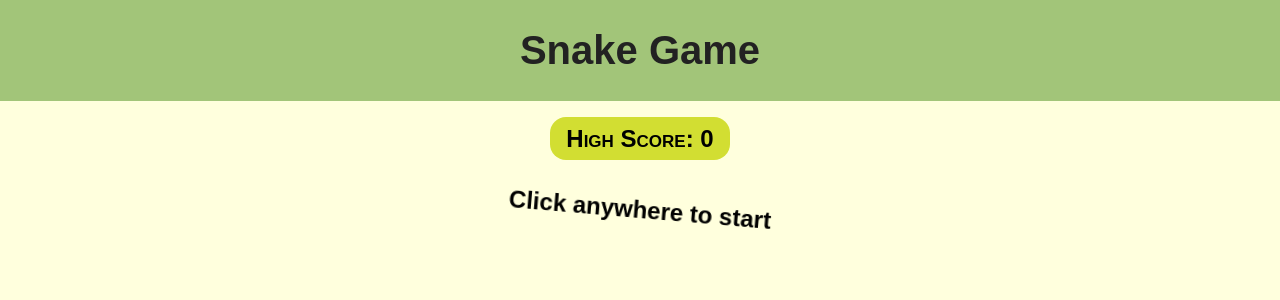
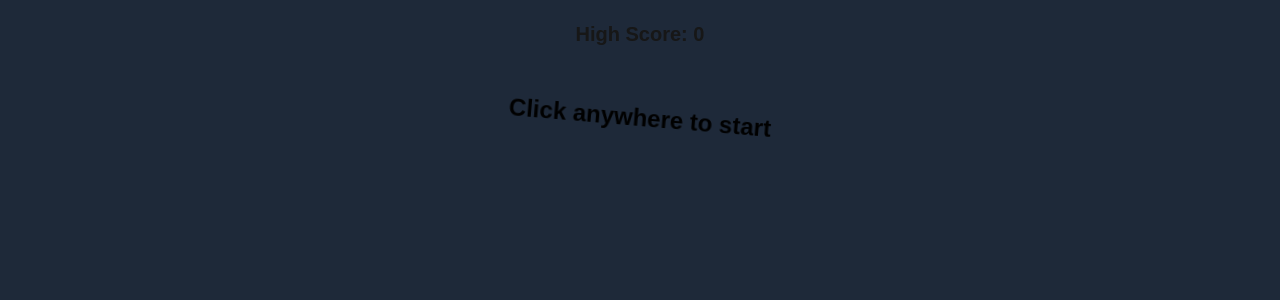
Before and after one commit to pollslr/APIritif, a Next.js app in the folder Defi_national/defi_national/: page /snake in a window 1280 px wide. Shown: the top 300 px of the page. Built offline with nearby package versions, Linux system fonts and the light colour scheme; a web font is replaced by a local one.

Commit message:
Snek un peu moins moche

```diff
--- a/Defi_national/defi_national/app/components/SnakesGame/GameOverModal.tsx
+++ b/Defi_national/defi_national/app/components/SnakesGame/GameOverModal.tsx
@@ -30,8 +30,8 @@ export default function GameOverModal({
   }
 
   return (
-    <div id="game-over-modal-container" onClick={handleGameReset}>
-      <div id="game-over-modal">
+    <div id="game-over-modal-container" className={"!bg-gray-800"} onClick={handleGameReset}>
+      <div id="game-over-modal" className={"!shadow-none"}>
         <h2>Game Over</h2>
         <p className="final-score">
           Your Final Score: <span>{finalScore}</span>
--- a/Defi_national/defi_national/app/components/SnakesGame/SnakesGame.tsx
+++ b/Defi_national/defi_national/app/components/SnakesGame/SnakesGame.tsx
@@ -38,17 +38,16 @@ export default function SnakesGame() {
   };
 
   return (
-      <div id="snakes-game-container" onClick={handleBodyClick}>
-        <h1 id="game-title">Snake Game</h1>
-        <p className="high-score">High Score: {highScore}</p>
+      <div id="snakes-game-container" className={"flex flex-col !bg-gray-800"} onClick={handleBodyClick}>
+        <p className="mx-auto my-5 font-bold text-xl">High Score: {highScore}</p>
 
         {justStarted ? (
             <p className="new-game-hint">Click anywhere to start</p>
         ) : (
             <>
-              <p className="score">
-                <span>Score</span>
-                <span>{score}</span>
+              <p className="score !border-4 rounded-xl border-blue-800 pb-1">
+                <span className={"!bg-transparent"}>Score</span>
+                <span className={"!bg-transparent"}>{score}</span>
               </p>
               <p className="pause-hint">
                 <strong>PAUSE:</strong> Click Anywhere or Press <kbd>esc</kbd>
--- a/Defi_national/defi_national/app/snake/page.tsx
+++ b/Defi_national/defi_national/app/snake/page.tsx
@@ -5,7 +5,7 @@ import SnakesGame from '@/app/components/SnakesGame';
 export default function SnakePage() {
     return (
         <div className="min-h-screen">
-            <SnakesGame />
+            <SnakesGame/>
         </div>
     );
 }
```
